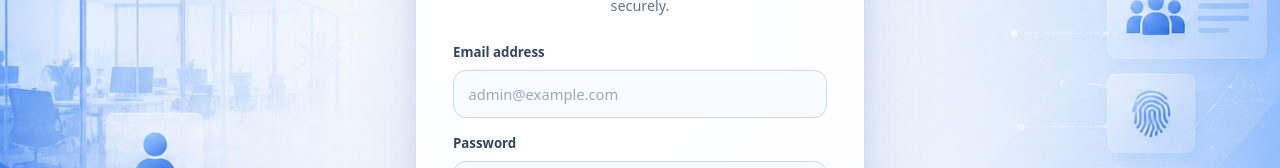
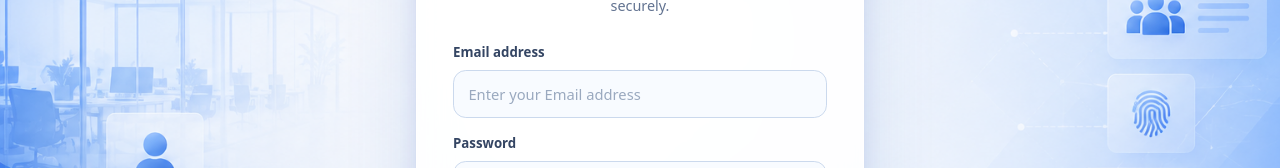
Before and after one commit to Gowtham-KR6672/Attendance, a React (Vite) app in the folder client/: page /login in a window 1280 px wide. Shown: the part 302-470 px from the top of the page. Built offline with nearby package versions, Linux system fonts and the light colour scheme; no server answers.

Commit message:
Add files via upload

```diff
--- a/client/src/pages/Login.jsx
+++ b/client/src/pages/Login.jsx
@@ -109,7 +109,7 @@ export default function Login({ onAuthed }) {
                   value={email}
                   onChange={(e) => setEmail(e.target.value)}
                   autoComplete="email"
-                  placeholder="admin@example.com"
+                  placeholder="Enter your Email address"
                 />
               </div>
 
@@ -159,7 +159,7 @@ export default function Login({ onAuthed }) {
                   value={email}
                   onChange={(e) => setEmail(e.target.value)}
                   autoComplete="email"
-                  placeholder="admin@example.com"
+                  placeholder="Enter your Email address"
                 />
               </div>
 
```
